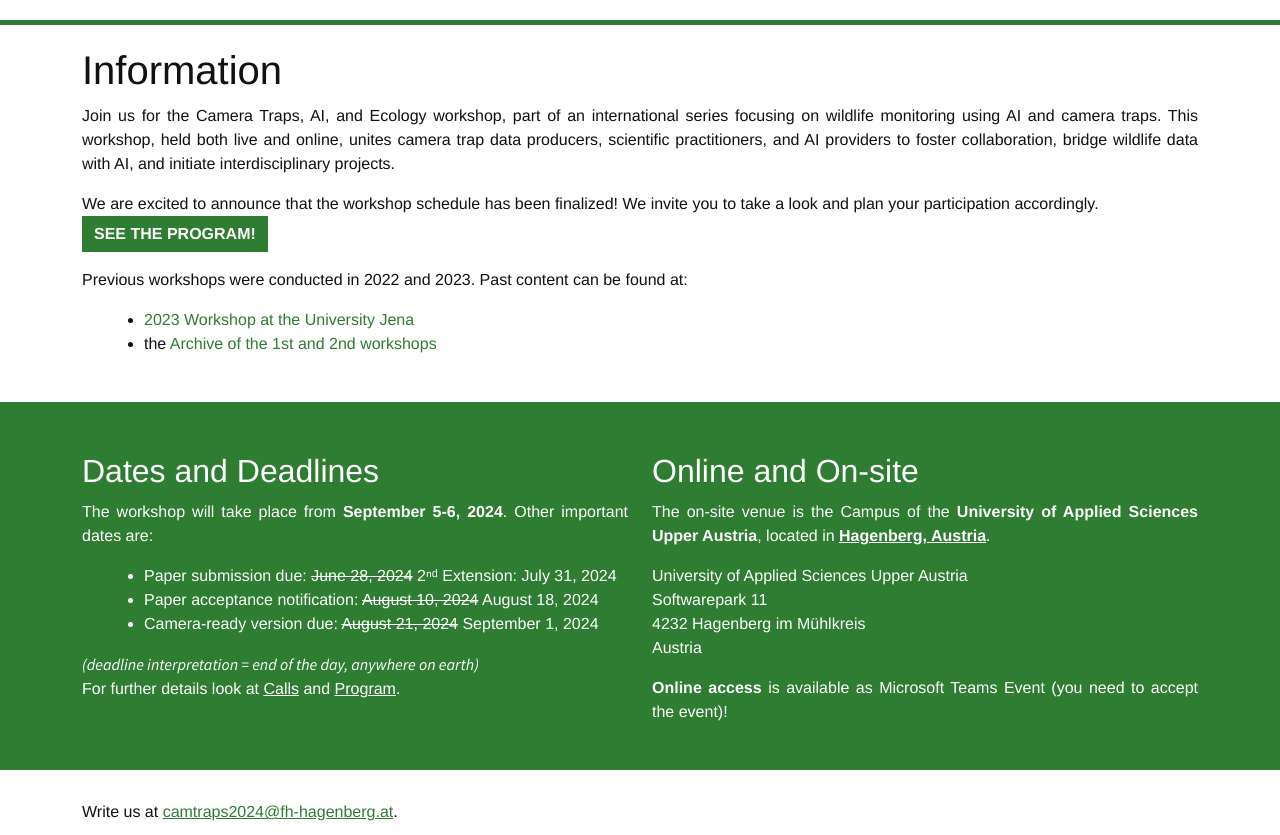
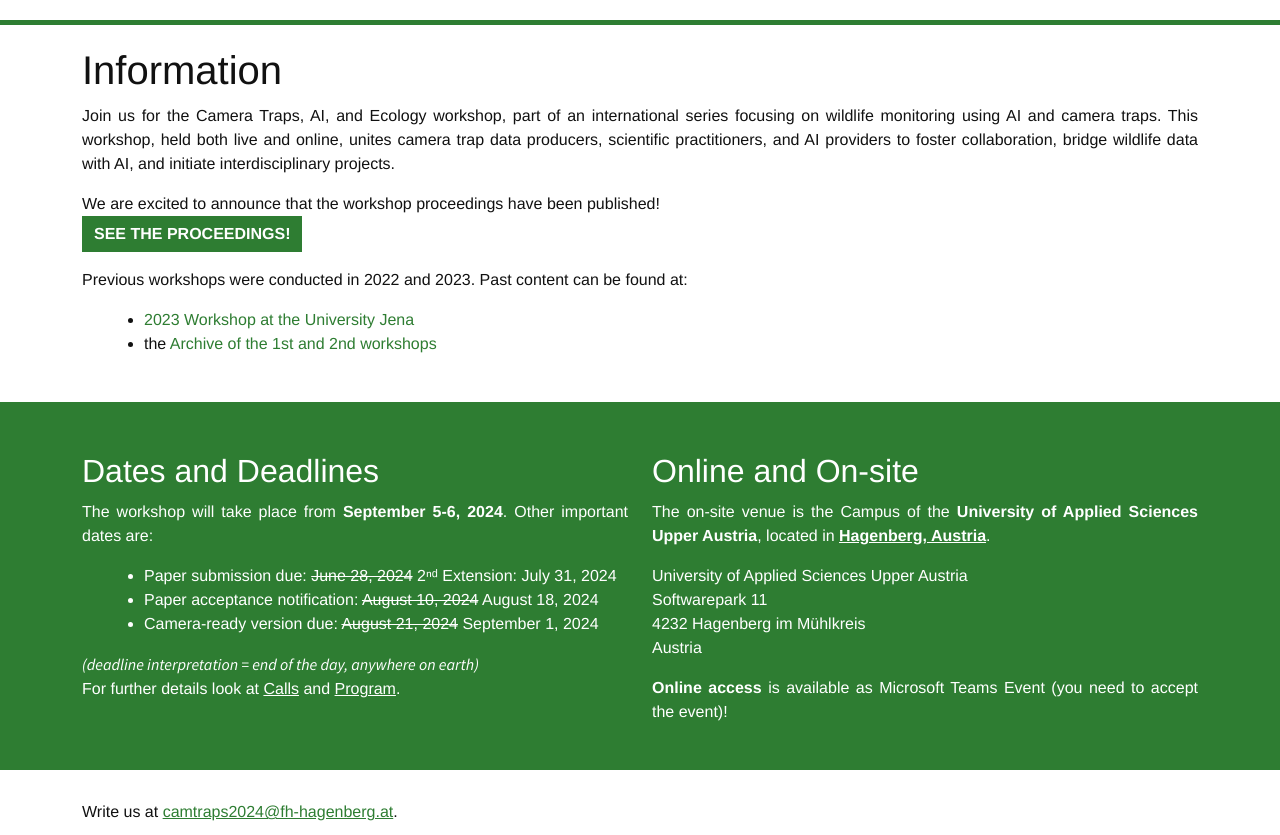
Before and after one commit to CamTrap2024/camtrap2024.github.io, a Jekyll site: the page built from index.markdown, in a window 1280 px wide and 900 px high, scrolled down 339 px, cut to the strip 65-900 px from the top of the window. Built offline with Jekyll 4.4.1, drawn with Linux system fonts in a browser that asks for light colours; some web fonts are replaced; comment, search, counter and statistics services are not loaded.

Commit message:
Adding workshop proceedings

```diff
--- a/_data/nav.yml
+++ b/_data/nav.yml
@@ -4,6 +4,11 @@ MainNav:
       de: 'Start'
       en: 'Home'
     link: "/"
+  - item: Proceedings
+    name:
+      de: "Proceedings"
+      en: "Proceedings"
+    link: "http://ceur-ws.org/Vol-3786"
   - item: Gallery
     name:
       de: 'Gallerie'
--- a/index.markdown
+++ b/index.markdown
@@ -14,8 +14,8 @@ description: Homepage of the Camera Traps, AI, and Ecology Workshop 2024
                     Join us for the Camera Traps, AI, and Ecology workshop, part of an international series focusing on wildlife monitoring using AI and camera traps. This workshop, held both live and online, unites camera trap data producers, scientific practitioners, and AI providers to foster collaboration, bridge wildlife data with AI, and initiate interdisciplinary projects.
                 </p>
                 <p class="bold">
-                    We are excited to announce that the workshop schedule has been finalized! We invite you to take a look and plan your participation accordingly. <br/>
-                    <a href="{{ site.baseurl }}/program" class="btn btn-primary">See the program!</a>
+                    We are excited to announce that the workshop proceedings have been published! <br>
+                    <a href="http://ceur-ws.org/Vol-3786" class="btn btn-primary">See the proceedings!</a>
                 </p>
                 <p>
                 Previous workshops were conducted in 2022 and 2023. Past content can be found at:
```
